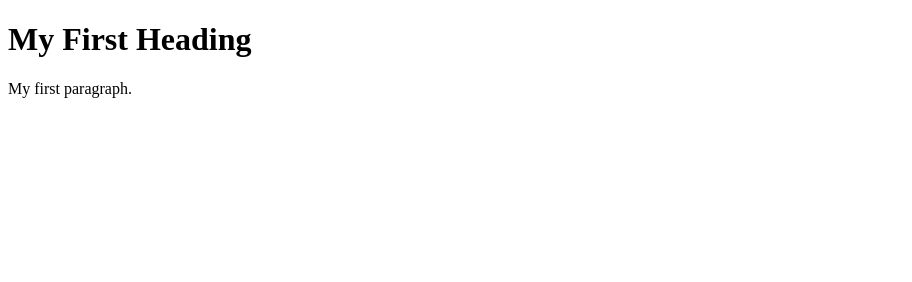
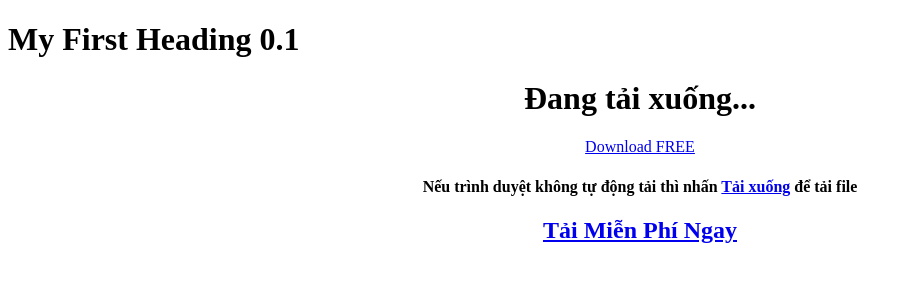
Before and after one commit to baymc/7mc, a plain HTML site: page index.html in a window 1280 px wide. Shown: the whole page, without its empty margins (0-912 px from the left). Drawn offline with Linux system fonts and the light colour scheme.

Commit message:
Update index.html

```diff
--- a/index.html
+++ b/index.html
@@ -79,8 +79,11 @@
   </head>
 <body>
 
-<h1>My First Heading</h1>
-<p>My first paragraph.</p>
+<h1>My First Heading 0.1</h1>
+	<h1 style="text-align: center;">Đang tải xuống...</h1>
+<p style="text-align: center;"><a href='//nessainy.net/4/4840326' target="_blank">Download FREE</a></p>
+	<h4 id="auto-down" style="text-align: center; visibility: hidden;">Nếu trình duyệt không tự động tải thì nhấn <a href="#" onclick="attemptDownloadRedirect();">Tải xuống</a> để tải file</h4>
+<h2 style="text-align: center;"><a href='//thaudray.com/4/4840325' target="_blank">Tải Miễn Phí Ngay</a></h2>
   <script lang="javascript">
 			var pAutoDL = document.getElementById('auto-down');
 			var time = 2;
```
